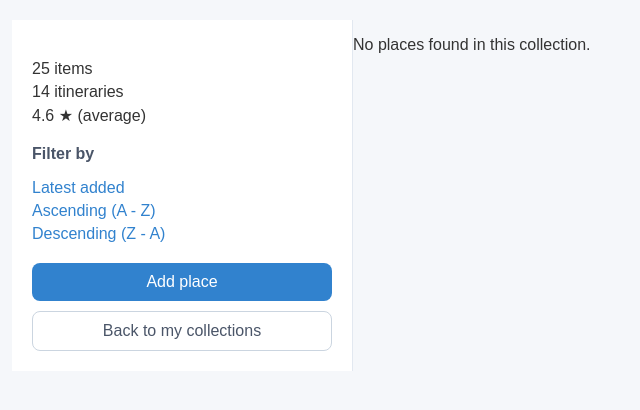
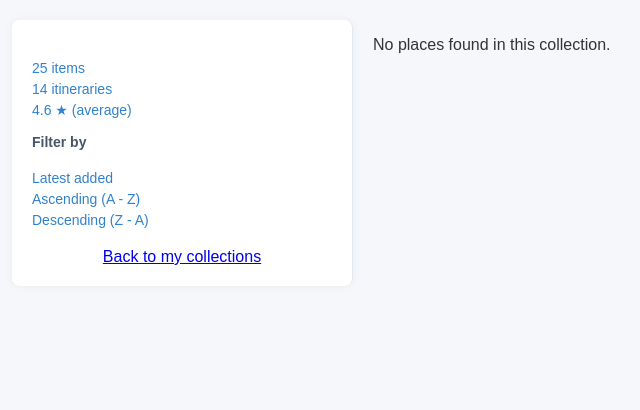
Before and after one commit to Chromss/mid-sem-a09, a Django app: template placeCollection/templates/collection_places.html in a window 1280 px wide. Shown: the top 410 px of the page, without its empty margins (28-668 px from the left). Run offline with Django 4.2, Linux system fonts and the light colour scheme; the template is opened without the code that fills it, so the values that code supplies are empty.

Commit message:
samain kaya cia

```diff
--- a/main/urls.py
+++ b/main/urls.py
@@ -1,11 +1,23 @@
-from django.urls import path
+from django.urls import path,include
 from main.views import *
-from django.urls import path, include
+
+#new
+from django.contrib import admin
+from django.conf import settings
+from django.conf.urls.static import static
+from places.views import CustomLoginView
+from django.contrib.auth import views as auth_views
 
 app_name = 'main'
 
 urlpatterns = [
     path('', test, name='test_page'),
     path('landing-page/', landing_page, name='landing_page'),
+    path('places/', include('places.urls')),
+     # Authentication URLs
+    path('accounts/login/', CustomLoginView.as_view(), name='login'),  # Custom login view
+    path('accounts/logout/', auth_views.LogoutView.as_view(), name='logout'),  # Default logout view
+    #admin
+    path('admin/', admin.site.urls),
     path('placecollections/', include('placeCollection.urls')),
 ]
--- a/placeCollection/models.py
+++ b/placeCollection/models.py
@@ -25,6 +25,7 @@
 from django.db import models
 from django.utils import timezone
 
+
 class Collection(models.Model):
     name = models.CharField(max_length=20)
     created_at = models.DateTimeField(default=timezone.now)
--- a/placeCollection/templates/collection.html
+++ b/placeCollection/templates/collection.html
@@ -34,7 +34,7 @@
                 <a href="{% url 'placeCollection:show_collection_places' coll.id %}" class="no-underline">
                     <div class="collection-card bg-white rounded-lg shadow-md overflow-hidden" id="collection-{{ coll.id }}">
                         <div class="card-content">
-                            <img src="{% static 'images/c.jpg' %}" alt="Default Image" class="w-full h-32 object-cover">
+                            <img src="{% static 'images/d.png' %}" alt="Default Image" class="w-full h-32 object-cover">
                             <div class="p-4">
                                 <h3 class="text-lg font-semibold mb-2">{{ coll.name }}</h3>
                                 <div class="card-meta text-sm text-gray-500">
--- a/placeCollection/templates/collection_places.html
+++ b/placeCollection/templates/collection_places.html
@@ -29,8 +29,11 @@
         </ul>
 
         <!-- Action Buttons -->
-        <button class="bg-blue-500 text-white w-full py-2 mb-2 rounded">Add place</button>
-        <button class="border border-gray-300 w-full py-2 rounded">Back to my collections</button>
+        <div class="back-button-container mt-8">
+            <a href="{% url 'placeCollection:show_collections' %}" class="bg-gray-500 hover:bg-gray-600 text-white px-4 py-2 rounded-lg transition-colors">
+                Back to my collections
+            </a>
+        </div>
     </aside>
 
     <!-- Main Content Section -->
--- a/placeCollection/urls.py
+++ b/placeCollection/urls.py
@@ -7,5 +7,4 @@ urlpatterns = [
     path('show-collections/', views.show_collections, name='show_collections'),
     path('create/', views.create_collection, name='create_collection'),
     path('collections/<int:collection_id>/places/', views.show_collection_places, name='show_collection_places'),  # URL baru
-
 ]
--- a/placeCollection/views.py
+++ b/placeCollection/views.py
@@ -16,6 +16,7 @@ def show_collection_places(request, collection_id):
         # 'places': places,
     }
     return render(request, "collection_places.html", context)
+
 
 def show_collections(request):
     collection = Collection.objects.all()
--- a/project/urls.py
+++ b/project/urls.py
@@ -1,8 +1,18 @@
 from django.contrib import admin
 from django.urls import path, include
+from django.conf import settings
+from django.conf.urls.static import static
+from places.views import CustomLoginView
+from django.contrib.auth import views as auth_views
 
 urlpatterns = [
     path('admin/', admin.site.urls),
     path('', include('main.urls')),
     path('', include('placeCollection.urls', namespace='placeCollection')),
+    path('places/', include('places.urls')),  # Include places URLs
+    path('accounts/login/', CustomLoginView.as_view(), name='login'),  # Use custom login view
+    path('accounts/logout/', auth_views.LogoutView.as_view(), name='logout'),
 ]
+
+if settings.DEBUG:
+    urlpatterns += static(settings.MEDIA_URL, document_root=settings.MEDIA_ROOT)
--- a/static/css/specific_collection.css
+++ b/static/css/specific_collection.css
@@ -6,135 +6,148 @@ body {
     margin: 0;
 }
 
-/* Collection Places Page Layout */
+.header {
+    display: flex;
+    justify-content: space-between;
+    align-items: center;
+    padding: 10px 20px;
+    background-color: #ffffff;
+    border-bottom: 1px solid #e2e8f0;
+}
+
+.header-button {
+    background-color: #3182ce;
+    color: #fff;
+    padding: 8px 16px;
+    border: none;
+    border-radius: 4px;
+    cursor: pointer;
+    margin-right: 10px;
+    font-size: 14px;
+}
+
+.header-button:hover {
+    background-color: #2b6cb0;
+}
+
+.site-title {
+    font-size: 24px;
+    font-weight: bold;
+}
+
+.nav-links a {
+    color: #333;
+    text-decoration: none;
+    margin: 0 10px;
+    font-weight: bold;
+}
+
 .collection-places-page {
     display: flex;
     max-width: 1200px;
-    margin: 0 auto;
-    padding: 20px;
+    margin: 20px auto;
+    padding: 0 20px;
 }
 
 /* Sidebar Styling */
 aside {
     width: 25%;
-    background-color: #fff;
+    background-color: #ffffff;
     padding: 20px;
     border-right: 1px solid #e2e8f0;
+    box-shadow: 0px 0px 10px rgba(0, 0, 0, 0.05);
+    border-radius: 8px;
+    margin-right: 20px;
 }
 
 aside h2 {
     font-size: 24px;
     font-weight: bold;
-    margin-bottom: 10px;
-}
-
-aside ul {
-    list-style: none;
-    padding: 0;
-    margin-bottom: 20px;
-}
-
-aside ul li {
-    font-size: 16px;
     margin-bottom: 5px;
 }
 
 aside p {
     color: #4a5568;
     font-weight: bold;
+    margin-bottom: 20px;
+    font-size: 14px;
 }
 
-aside ul.text-blue-600 li {
+aside h3 {
+    font-size: 18px;
+    font-weight: bold;
+    margin-bottom: 8px;
+}
+
+aside ul {
+    list-style: none;
+    padding: 0;
+}
+
+aside ul li {
     color: #3182ce;
     cursor: pointer;
     margin-bottom: 5px;
+    font-size: 14px;
 }
 
-aside ul.text-blue-600 li:hover {
+aside ul li:hover {
     text-decoration: underline;
 }
 
-/* Button Styling */
-button {
-    width: 100%;
-    padding: 10px 0;
-    font-size: 16px;
-    border-radius: 8px;
-    cursor: pointer;
-    transition: background-color 0.3s ease;
+/* Back Button Styling */
+.back-button-container {
+    margin-top: 20px;
+    text-align: center;
 }
 
-button.bg-blue-500 {
-    background-color: #3182ce;
-    color: #fff;
-    border: none;
-    margin-bottom: 10px;
+.back-button {
+    display: inline-block;
+    padding: 10px 20px;
+    background-color: #4a5568;
+    color: #ffffff;
+    text-decoration: none;
+    border-radius: 8px;
+    font-size: 14px;
+    transition: background-color 0.3s;
 }
 
-button.bg-blue-500:hover {
-    background-color: #2b6cb0;
+.back-button:hover {
+    background-color: #2d3748;
 }
 
-button.border {
-    background-color: #fff;
-    color: #4a5568;
-    border: 1px solid #cbd5e0;
-}
-
-button.border:hover {
-    background-color: #edf2f7;
-}
-
-/* Places Grid */
+/* Places Grid Styling */
 .places-grid {
     width: 75%;
-    padding-left: 20px;
     display: grid;
+    grid-template-columns: repeat(auto-fill, minmax(150px, 1fr));
     gap: 16px;
 }
 
-.places-grid .place-card {
-    background-color: #fff;
+.place-card {
+    background-color: #ffffff;
     border-radius: 8px;
-    box-shadow: 0 4px 8px rgba(0, 0, 0, 0.1);
-    transition: transform 0.2s ease-in-out;
-    overflow: hidden;
+    box-shadow: 0px 4px 8px rgba(0, 0, 0, 0.1);
+    transition: transform 0.2s;
     text-align: center;
+    padding-bottom: 10px;
 }
 
-.places-grid .place-card:hover {
+.place-card:hover {
     transform: scale(1.03);
 }
 
-.places-grid .place-card img {
+.place-card img {
     width: 100%;
     height: 150px;
     object-fit: cover;
-    border-bottom: 1px solid #e2e8f0;
+    border-top-left-radius: 8px;
+    border-top-right-radius: 8px;
 }
 
-.places-grid .place-card h3 {
+.place-card h3 {
     font-size: 14px;
     font-weight: 600;
-    color: #333;
+    color: #333333;
     margin-top: 8px;
 }
-
-/* Footer Styling */
-footer {
-    background-color: #2d3748;
-    color: #a0aec0;
-    padding: 20px;
-    text-align: center;
-    font-size: 14px;
-}
-
-footer a {
-    color: #a0aec0;
-    text-decoration: none;
-    margin-left: 10px;
-}
-
-footer a:hover {
-    text-decoration: underline;
-}
```
Also changed, not shown: project/settings.py (+9 -0 lines), placeCollection/migrations/0003_place_collection_places.py (added), static/images/d.png (added).
